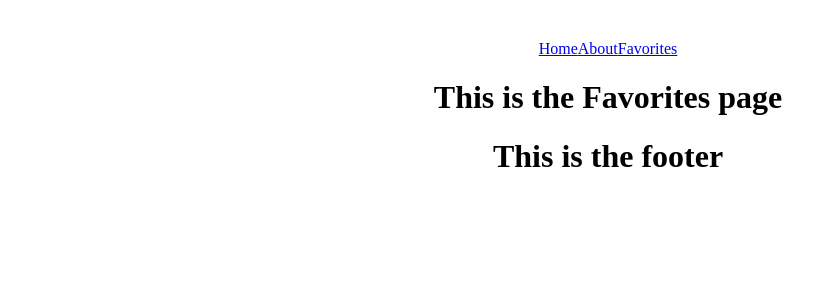
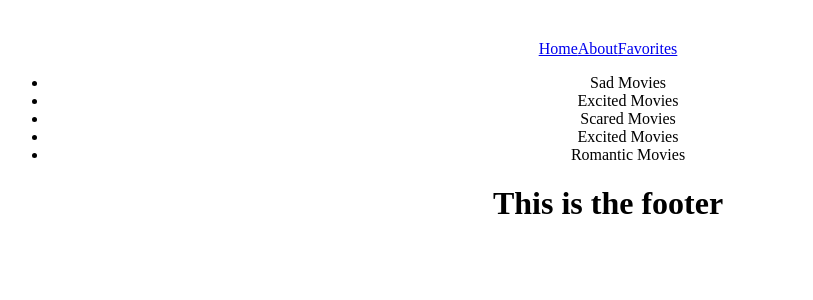
Before and after one commit to sjohnson711/final-movie-app, a React (Vite) app in the folder final-app/: page /favorites in a window 1280 px wide. Shown: the top 300 px of the page, without its empty margins (32-845 px from the left). Built offline with nearby package versions, Linux system fonts and the light colour scheme.

Commit message:
added content to Favorites and Home

```diff
--- a/final-app/src/pages/Favorites.jsx
+++ b/final-app/src/pages/Favorites.jsx
@@ -1,3 +1,17 @@
 export default function Favorites() {
-  return <h1>This is the Favorites page</h1>;
+  return (
+    <div className="favorites-header">
+      <header>
+        <nav>
+          <ul>
+            <li className="">Sad Movies</li>
+            <li className="">Excited Movies</li>
+            <li className="">Scared Movies</li>
+            <li className="">Excited Movies</li>
+            <li className="">Romantic Movies</li>
+          </ul>
+        </nav>
+      </header>
+    </div>
+  );
 }
--- a/final-app/src/pages/Home.jsx
+++ b/final-app/src/pages/Home.jsx
@@ -1,4 +1,9 @@
 import MoodSelector from "../features/moodSelector/MoodSelector.jsx";
+import styled from "styled-components";
+
+const Body = styled.body`
+  height: 100vh;
+`;
 
 export default function Home() {
   return (
```
